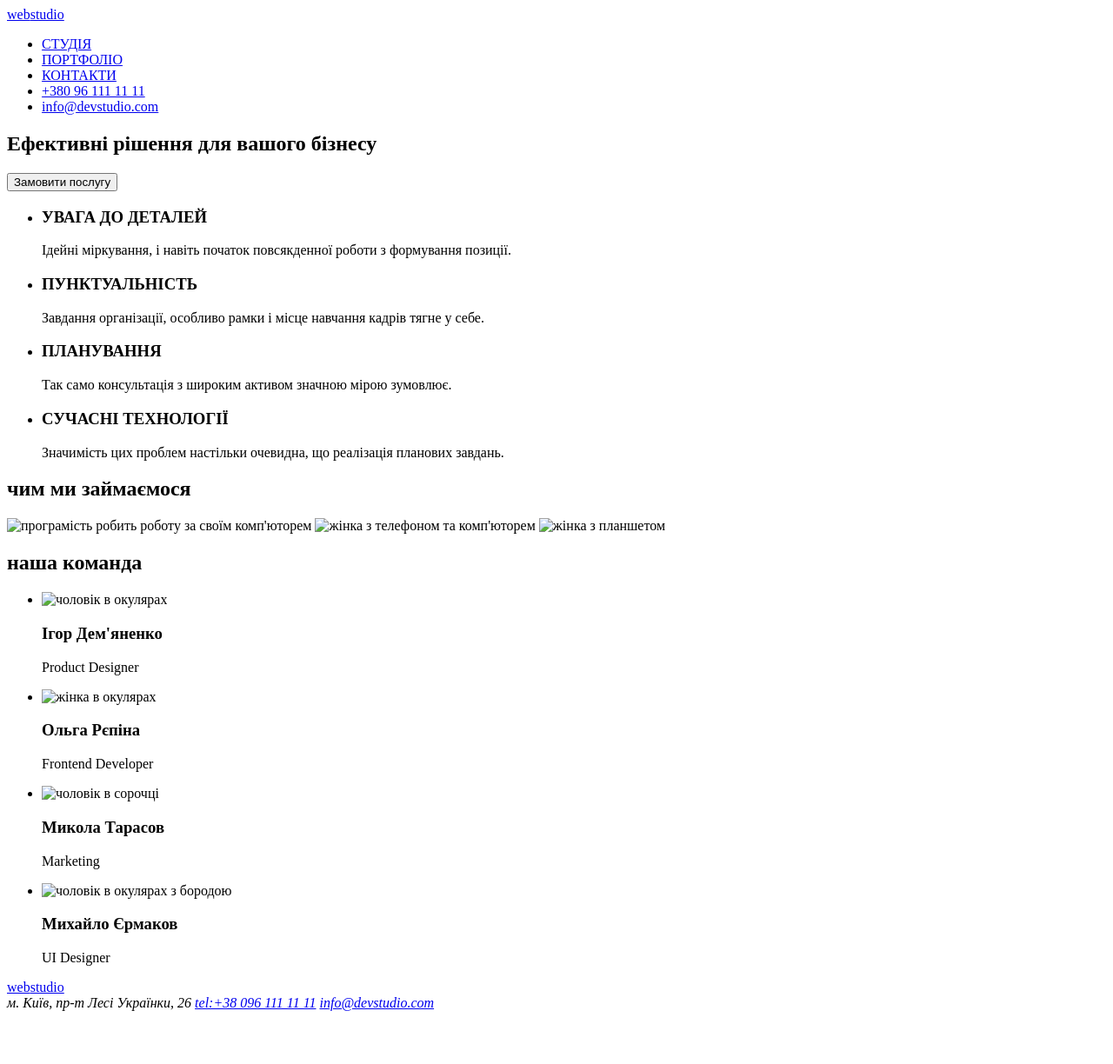
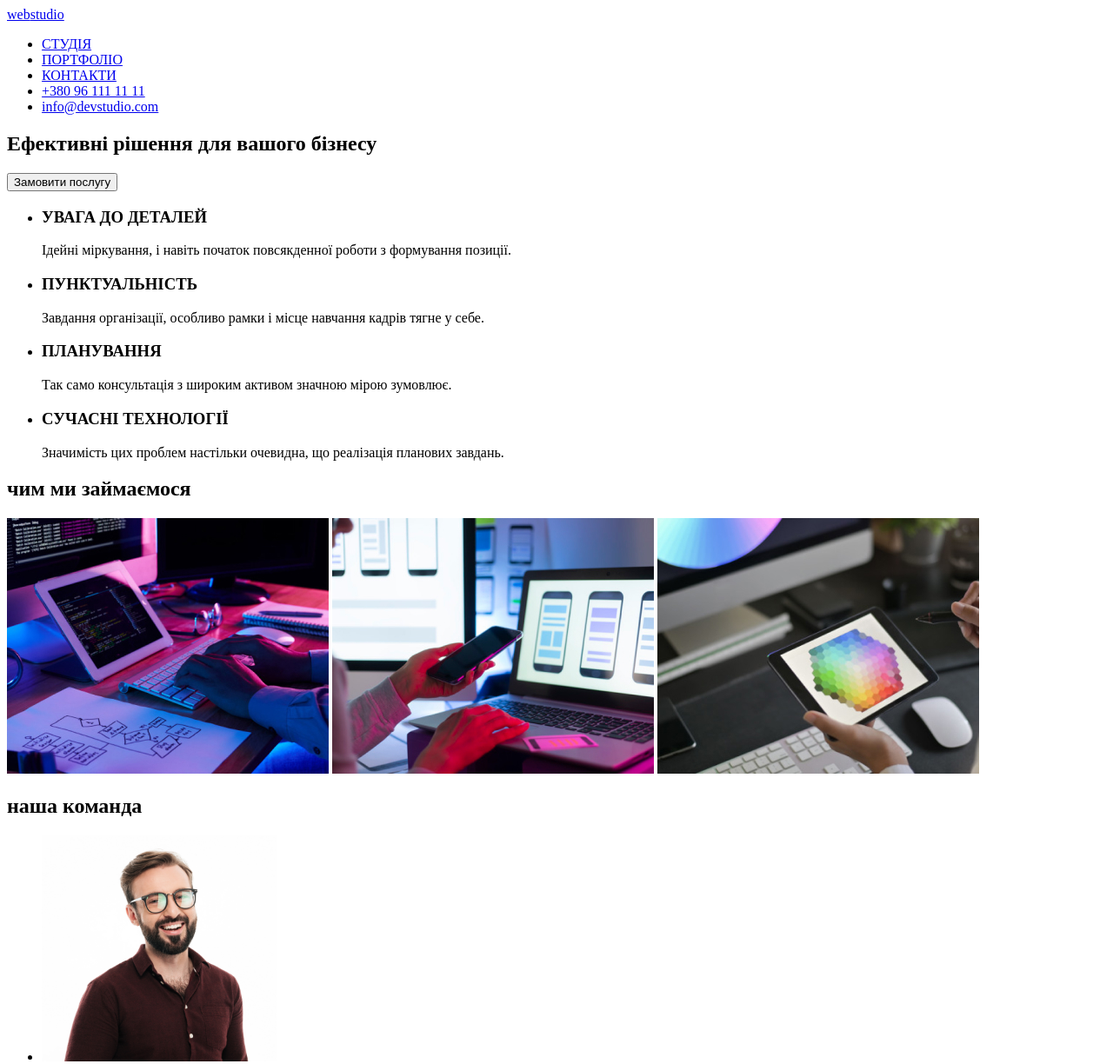
Before and after one commit to MaksymBalyk/homework-6, a plain HTML site: page index.html in a window 1280 px wide. Shown: the top 1224 px of the page at 87% size. Before the commit the page ends 1171 px from the top, so only its background shows below. Drawn offline with Linux system fonts and the light colour scheme.

Commit message:
add images

```diff
--- a/index.html
+++ b/index.html
@@ -46,31 +46,31 @@
 
         <section>
         <h2>чим ми займаємося</h2>
-         <img src="./image/box 1 (3).jpg" alt="програмість робить роботу за своїм комп'юторем" width="370">
-         <img src="./image/box 2.png" alt="жінка з телефоном та комп'юторем" width="370">
-         <img src="./image/img (1).jpg" alt="жінка з планшетом" width="370">
+         <img src="./image/img(34).jpg" alt="програмість робить роботу за своїм комп'юторем" width="370">
+         <img src="./image/img(33).jpg" alt="жінка з телефоном та комп'юторем" width="370">
+         <img src="./image/img(35).jpg" alt="жінка з планшетом" width="370">
         </section>
 
         <section>
         <h2>наша команда</h2>
         <ul>
             <li>
-                <img src="./image/img (4).jpg" alt="чоловік в окулярах" width="270">
+                <img src="./image/img(36).jpg" alt="чоловік в окулярах" width="270">
                 <h3>Ігор Дем'яненко</h3>
                 <p>Product Designer</p>
             </li>
             <li>
-                <img src="./image/img (2).jpg" alt="жінка в окулярах" width="270">
+                <img src="./image/img(37).jpg" alt="жінка в окулярах" width="270">
                 <h3>Ольга Рєпіна</h3>
                 <p>Frontend Developer</p>
             </li>
             <li>
-                <img src="./image/img (5).jpg" alt="чоловік в сорочці" width="270">
+                <img src="./image/img(38).jpg" alt="чоловік в сорочці" width="270">
                 <h3>Микола Тарасов</h3>
                 <p>Marketing</p>
             </li>
             <li>
-                <img src="./image/img (6).jpg" alt="чоловік в окулярах з бородою" width="270">
+                <img src="./image/img(39).jpg" alt="чоловік в окулярах з бородою" width="270">
                 <h3>Михайло Єрмаков</h3>
                 <p>UI Designer</p>
             </li>
```
Also changed, not shown: image/img(33).jpg (added), image/img(34).jpg (added), image/img(35).jpg (added), image/img(36).jpg (added), image/img(37).jpg (added), image/img(38).jpg (added), image/img(39).jpg (added).
